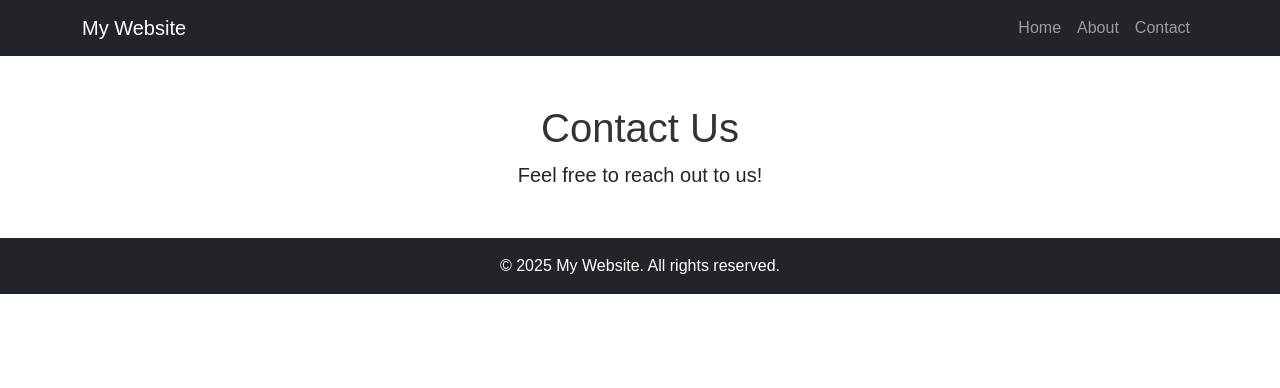
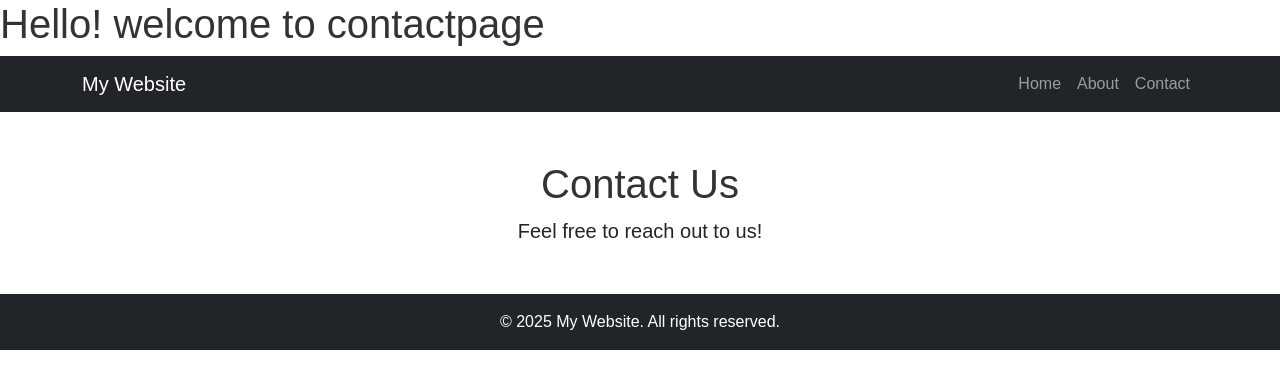
Before and after one commit to borey-penh/team5, a plain HTML site: page contact.html in a window 1280 px wide. Drawn offline with nearby package versions, Linux system fonts and the light colour scheme.

Commit message:
work on contact page

```diff
--- a/contact.html
+++ b/contact.html
@@ -8,6 +8,7 @@
     <link rel="stylesheet" href="style.css">
 </head>
 <body>
+    <h1>Hello! welcome to contactpage</h1>
     <nav class="navbar navbar-expand-lg navbar-dark bg-dark">
         <div class="container">
             <a class="navbar-brand" href="index.html">My Website</a>
```
